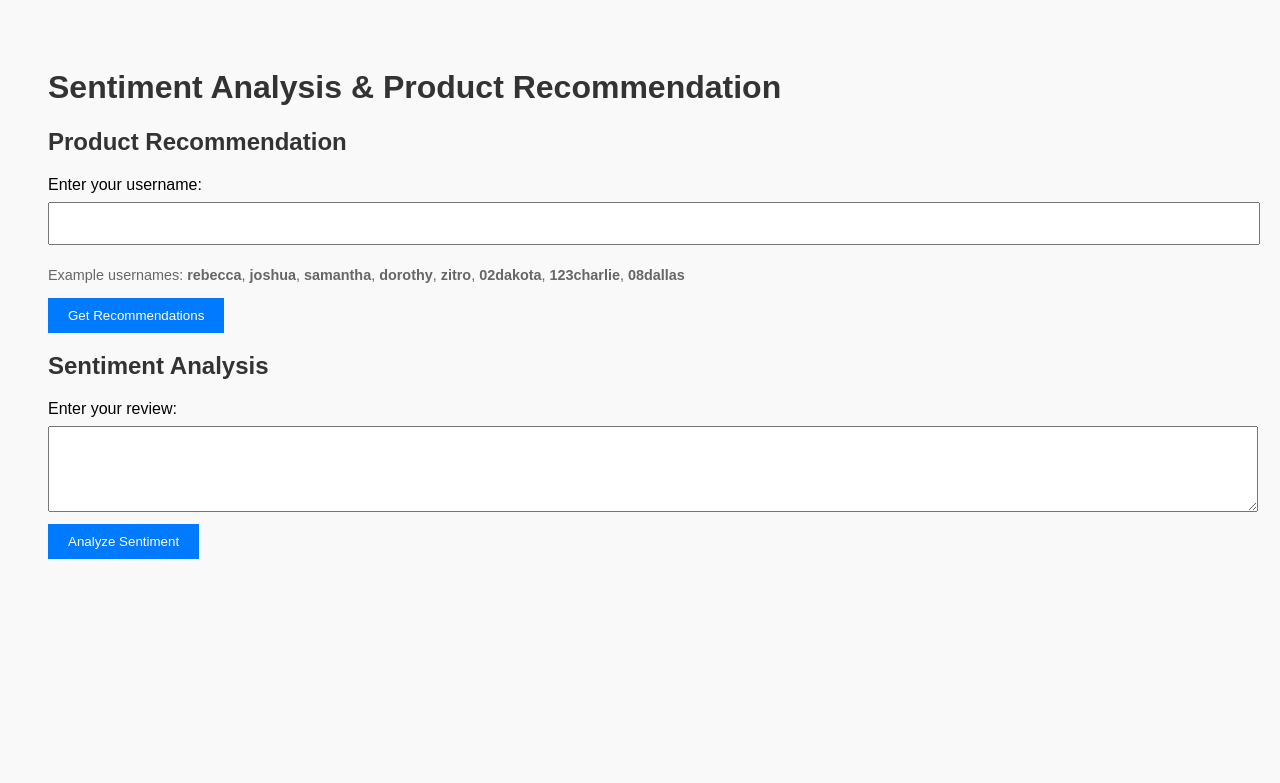
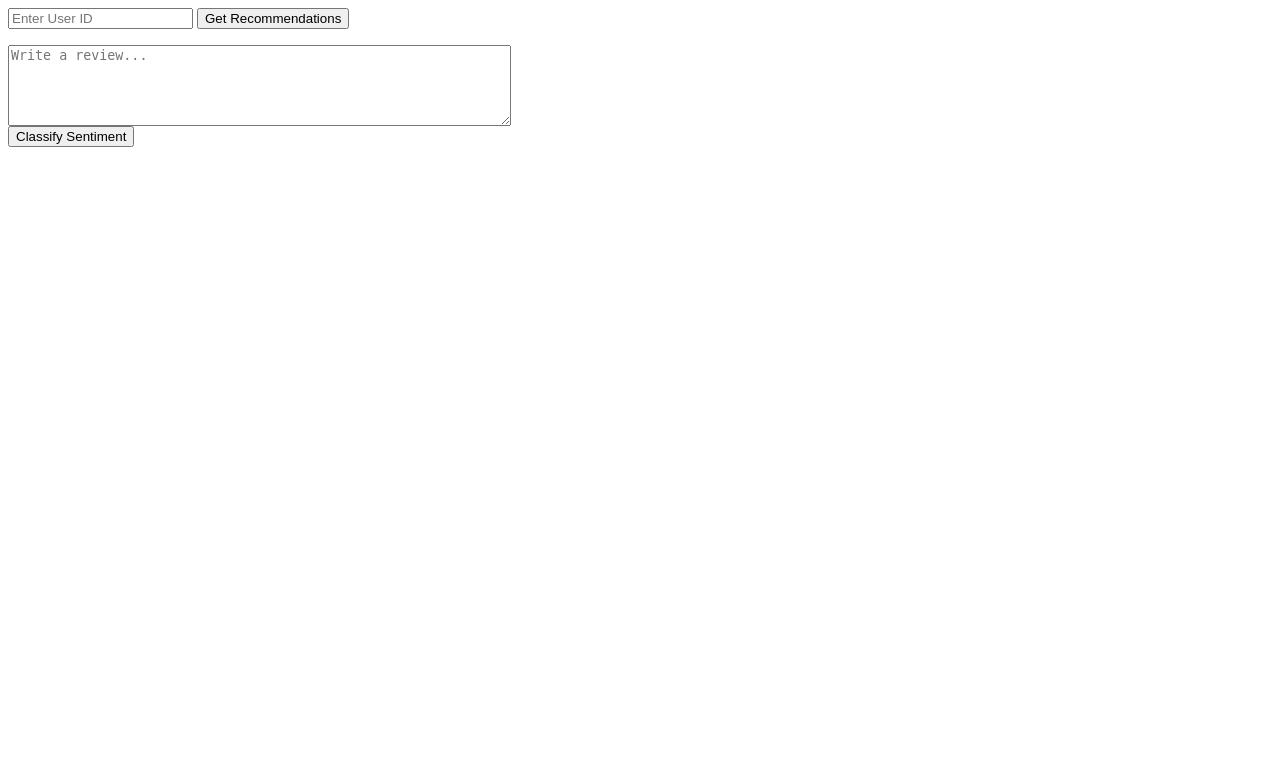
Before and after one commit to manjirijog/SentimentBasedProductRecommendationSystem, a Flask app: page / in a window 1280 px wide. Shown: the top 783 px of the page. Run offline with Flask 3, Linux system fonts and the light colour scheme; parts of the project's set-up code (start-up, migrations or seed data) failed here and were passed over.

Commit message:
Update index.html

```diff
--- a/templates/index.html
+++ b/templates/index.html
@@ -1,104 +1,32 @@
-<!-- templates/index.html -->
-<!DOCTYPE html>
-<html lang="en">
-<head>
-    <meta charset="UTF-8">
-    <title>Sentiment & Product Recommendation</title>
-    <style>
-        body {
-            font-family: Arial, sans-serif;
-            padding: 40px;
-            background-color: #f9f9f9;
-        }
-        h1, h2 {
-            color: #333;
-        }
-        textarea, input[type="text"] {
-            width: 100%;
-            padding: 12px;
-            margin: 8px 0;
-        }
-        input[type="submit"] {
-            padding: 10px 20px;
-            background-color: #007BFF;
-            border: none;
-            color: white;
-            cursor: pointer;
-        }
-        table {
-            width: 100%;
-            margin-top: 20px;
-            border-collapse: collapse;
-        }
-        th, td {
-            border: 1px solid #aaa;
-            padding: 8px;
-        }
-        th {
-            background-color: #f2f2f2;
-        }
-        .message, .sentiment {
-            margin-top: 20px;
-            padding: 10px;
-            background-color: #eef;
-            border-left: 5px solid #007BFF;
-        }
-    </style>
-</head>
-<body>
-
-    <h1>Sentiment Analysis & Product Recommendation</h1>
-
-    <!-- Form to get product recommendations by username -->
-    <h2>Product Recommendation</h2>
-    <form method="POST" action="/predict">
-        <label for="userName">Enter your username:</label>
-    <input type="text" name="userName" required>
-    <p style="font-size: 0.9em; color: #666;">
-        Example usernames: <strong>rebecca</strong>, <strong>joshua</strong>, <strong>samantha</strong>, <strong>dorothy</strong>, <strong>zitro</strong>, <strong>02dakota</strong>, <strong>123charlie</strong>, <strong>08dallas</strong>
-    </p>
+<!-- Form to get recommendations by User ID -->
+<form method="post" action="/predict">
+    <input type="text" name="user_input" placeholder="Enter User ID">
     <input type="submit" value="Get Recommendations">
 </form>
 
-    {% if message %}
-    <div class="message">{{ message }}</div>
-    {% endif %}
-
-    {% if row_data %}
-    <h3>Top Recommended Products</h3>
-    <table>
-        <thead>
-            <tr>
-                {% for col in column_names %}
-                <th>{{ col }}</th>
+<!-- Show product recommendations -->
+{% if column_names %}
+    <h3>Recommendations for {{ user }}</h3>
+    <table border="1">
+        <tr>{% for col in column_names %}<th>{{ col }}</th>{% endfor %}</tr>
+        {% for row in row_data %}
+            <tr>{% for item in row %}<td>{{ item }}</td>{% endfor %}</tr>
         {% endfor %}
-            </tr>
-        </thead>
-        <tbody>
-            {% for row in row_data %}
-            <tr>
-                {% for item in row %}
-                <td>{{ item }}</td>
-                {% endfor %}
-            </tr>
-            {% endfor %}
-        </tbody>
     </table>
 {% endif %}
 
-    <!-- Form to analyze review sentiment -->
-    <h2>Sentiment Analysis</h2>
-    <form method="POST" action="/predictSentiment">
-        <label for="reviewText">Enter your review:</label>
-        <textarea name="reviewText" rows="4" required></textarea>
-        <input type="submit" value="Analyze Sentiment">
+<!-- Form to classify sentiment of free-form review -->
+<form method="post" action="/predictSentiment">
+    <textarea name="reviewText" rows="5" cols="60" placeholder="Write a review..."></textarea><br>
+    <input type="submit" value="Classify Sentiment">
 </form>
 
+<!-- Show sentiment result -->
 {% if sentiment %}
-    <div class="sentiment">
-        <strong>Predicted Sentiment:</strong> {{ sentiment }}
-    </div>
+    <h3>Review Sentiment: {{ sentiment }}</h3>
 {% endif %}
 
-</body>
-</html>
+<!-- Error messages -->
+{% if message %}
+    <p style="color:red;">{{ message }}</p>
+{% endif %}
```
Lines whose indentation alone changed are shown as unchanged.
